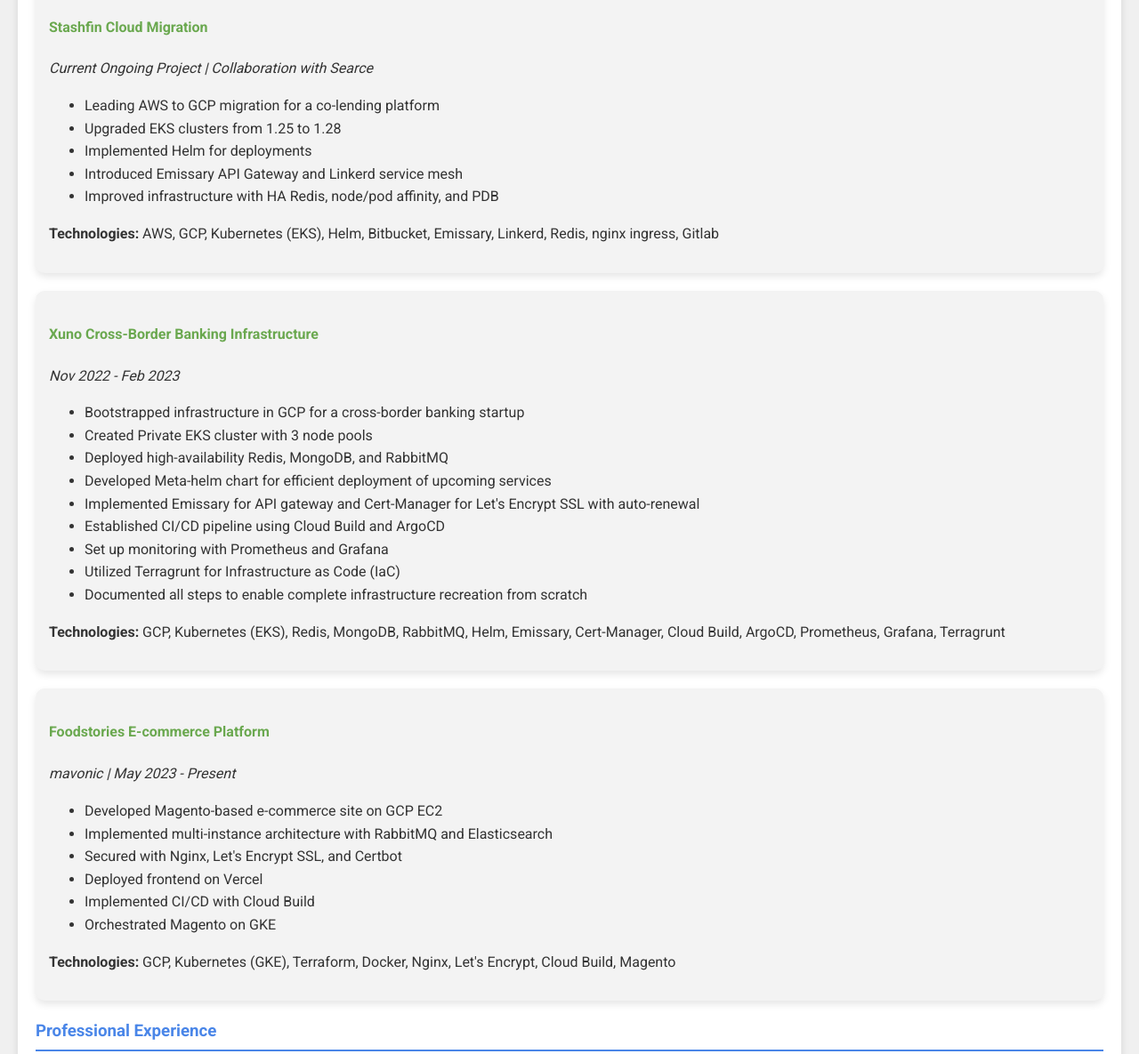
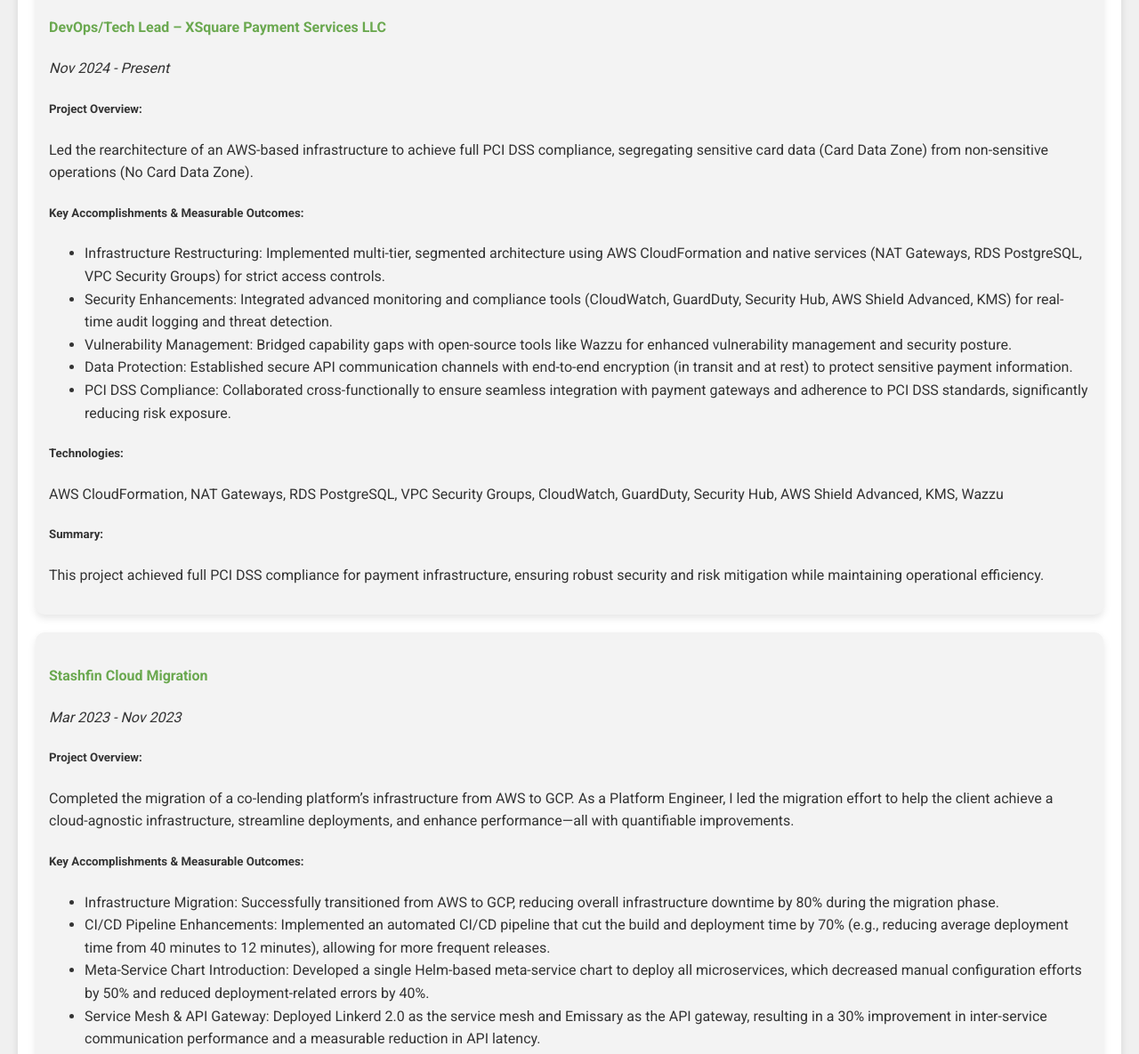
Before and after one commit to CelestialCreator/akshay-resume, a plain HTML site: page index.html in a window 1280 px wide. Shown: the part 1180-2365 px from the top of the page at 89% size. Drawn offline with Linux system fonts and the light colour scheme.

Commit message:
updated index

```diff
--- a/index.html
+++ b/index.html
@@ -104,16 +104,47 @@
         <section id="projects">
             <h3>Featured Projects</h3>
             <div class="project">
+                <h4>DevOps/Tech Lead – XSquare Payment Services LLC</h4>
+                <p><em>Nov 2024 - Present</em></p>
+                <h5>Project Overview:</h5>
+                <p>Led the rearchitecture of an AWS-based infrastructure to achieve full PCI DSS compliance, segregating sensitive card data (Card Data Zone) from non-sensitive operations (No Card Data Zone).</p>
+
+                <h5>Key Accomplishments & Measurable Outcomes:</h5>
+                <ul>
+                    <li>Infrastructure Restructuring: Implemented multi-tier, segmented architecture using AWS CloudFormation and native services (NAT Gateways, RDS PostgreSQL, VPC Security Groups) for strict access controls.</li>
+                    <li>Security Enhancements: Integrated advanced monitoring and compliance tools (CloudWatch, GuardDuty, Security Hub, AWS Shield Advanced, KMS) for real-time audit logging and threat detection.</li>
+                    <li>Vulnerability Management: Bridged capability gaps with open-source tools like Wazzu for enhanced vulnerability management and security posture.</li>
+                    <li>Data Protection: Established secure API communication channels with end-to-end encryption (in transit and at rest) to protect sensitive payment information.</li>
+                    <li>PCI DSS Compliance: Collaborated cross-functionally to ensure seamless integration with payment gateways and adherence to PCI DSS standards, significantly reducing risk exposure.</li>
+                </ul>
+
+                <h5>Technologies:</h5>
+                <p>AWS CloudFormation, NAT Gateways, RDS PostgreSQL, VPC Security Groups, CloudWatch, GuardDuty, Security Hub, AWS Shield Advanced, KMS, Wazzu</p>
+
+                <h5>Summary:</h5>
+                <p>This project achieved full PCI DSS compliance for payment infrastructure, ensuring robust security and risk mitigation while maintaining operational efficiency.</p>
+            </div>
+            <div class="project">
                 <h4>Stashfin Cloud Migration</h4>
-                <p><em>Current Ongoing Project | Collaboration with Searce</em></p>
+                <p><em>Mar 2023 - Nov 2023</em></p>
+                <h5>Project Overview:</h5>
+                <p>Completed the migration of a co-lending platform’s infrastructure from AWS to GCP. As a Platform Engineer, I led the migration effort to help the client achieve a cloud-agnostic infrastructure, streamline deployments, and enhance performance—all with quantifiable improvements.</p>
+
+                <h5>Key Accomplishments & Measurable Outcomes:</h5>
                 <ul>
-                    <li>Leading AWS to GCP migration for a co-lending platform</li>
-                    <li>Upgraded EKS clusters from 1.25 to 1.28</li>
-                    <li>Implemented Helm for deployments</li>
-                    <li>Introduced Emissary API Gateway and Linkerd service mesh</li>
-                    <li>Improved infrastructure with HA Redis, node/pod affinity, and PDB</li>
+                    <li>Infrastructure Migration: Successfully transitioned from AWS to GCP, reducing overall infrastructure downtime by 80% during the migration phase.</li>
+                    <li>CI/CD Pipeline Enhancements: Implemented an automated CI/CD pipeline that cut the build and deployment time by 70% (e.g., reducing average deployment time from 40 minutes to 12 minutes), allowing for more frequent releases.</li>
+                    <li>Meta-Service Chart Introduction: Developed a single Helm-based meta-service chart to deploy all microservices, which decreased manual configuration efforts by 50% and reduced deployment-related errors by 40%.</li>
+                    <li>Service Mesh & API Gateway: Deployed Linkerd 2.0 as the service mesh and Emissary as the API gateway, resulting in a 30% improvement in inter-service communication performance and a measurable reduction in API latency.</li>
+                    <li>Observability and Resiliency: Integrated Prometheus and Grafana for monitoring, and optimized infrastructure with HA Redis, node/pod affinity, and Pod Disruption Budgets (PDB), achieving 99.95% uptime in production and reducing recovery time by 60%.</li>
+                    <li>Security and Cost Optimization: Enforced least privilege permissions and automated CI/CD processes, leading to a 25% reduction in operational costs over the project lifecycle.</li>
                 </ul>
-                <p><strong>Technologies:</strong> AWS, GCP, Kubernetes (EKS), Helm, Bitbucket, Emissary, Linkerd, Redis, nginx ingress, Gitlab</p>
+
+                <h5>Technologies:</h5>
+                <p>AWS, GCP, Kubernetes (EKS), Helm, Bitbucket, GitLab, Emissary, Linkerd 2.0, Redis, nginx ingress, Prometheus, Grafana</p>
+
+                <h5>Summary:</h5>
+                <p>This project not only achieved a seamless migration from AWS to GCP but also delivered significant measurable benefits—faster deployments, enhanced performance, improved reliability, and reduced costs. These quantifiable outcomes underscore the value of the migration and the efficiency improvements implemented throughout the process.</p>
             </div>
             <div class="project">
                 <h4>Xuno Cross-Border Banking Infrastructure</h4>
```
